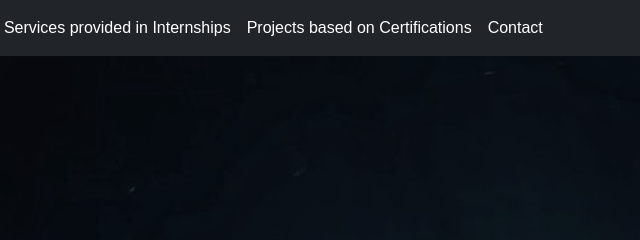
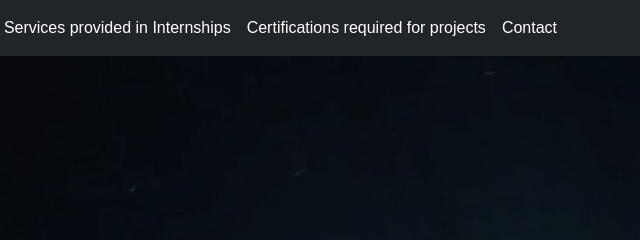
Before and after one commit to Sriyasahithi/Project-Portfolio, a plain HTML site: page index.html in a window 1280 px wide. Shown: the top 240 px of the page, 222-862 px from the left. Drawn offline with nearby package versions, Linux system fonts and the light colour scheme; a web font is replaced by a local one.

Commit message:
Update index.html

```diff
--- a/index.html
+++ b/index.html
@@ -67,7 +67,7 @@
               <a class="nav-link" href="#Internships">Services provided in Internships</a>
             </li>
             <li class="nav-item">
-              <a class="nav-link" href="#Certifications"> Projects based on Certifications</a>
+              <a class="nav-link" href="#Certifications">Certifications required for projects</a>
             </li>
             <li class="nav-item">
               <a class="nav-link" href="#contact">Contact</a>
```
